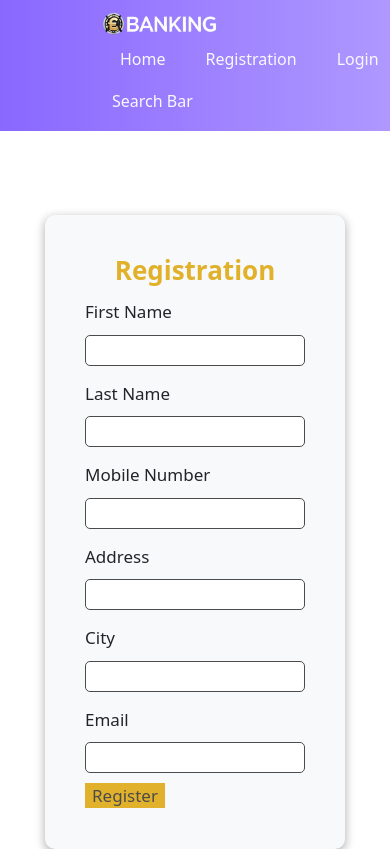
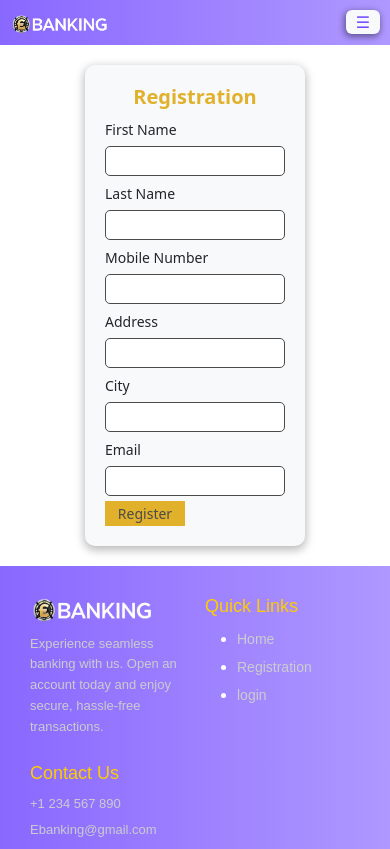
Before and after one commit to kishan421kr/E-Banking-Website, a React (Vite) app in the folder client/: page /registration in a window 390 px wide. Shown: the top 849 px of the page. Built offline with nearby package versions, Linux system fonts and the light colour scheme.

Commit message:
media query

```diff
--- a/client/src/Components/TopNavbar.jsx
+++ b/client/src/Components/TopNavbar.jsx
@@ -1,13 +1,15 @@
+import { useState } from "react"
 import { Link } from "react-router-dom"
 
 const TopNav=()=>{
+    const [isOpen ,setIsOpen] = useState(false);
     return(
 
         <>
 
 
             <div id="maindiv">
-                <article><img src={"/ebankinglogo.png"} alt="" width={"120"} height={"27"}/></article>
+                <article id="logoarticle"><img src={"/ebankinglogo.png"} alt="" width={"120"} height={"27"}/></article>
                 <article id="navbararticle">
                     <Link id="navbarlink" to={"home"}>Home</Link>
                     <Link id="navbarlink" to={"registration"}>Registration</Link>
@@ -16,7 +18,19 @@ const TopNav=()=>{
                 <article>
                     <div id="searchbar">Search Bar</div>
                 </article>
+                <div id="hamburger" onClick={() => setIsOpen(!isOpen)}>
+                    ☰
+                </div>
+
             </div>
+            <div id="sidebar" style={{display:`${isOpen?"block":"none"}`}}>
+                <article id="Sidenavbar">
+                        <Link id="sidenavbarlink" to={"home"}>Home</Link>
+                        <Link id="sidenavbarlink" to={"registration"}>Registration</Link>
+                        <Link id="sidenavbarlink" to={"login"}>Login</Link>
+                </article>
+            </div>
+
 
         </>
     )
--- a/client/src/Css/navbar.css
+++ b/client/src/Css/navbar.css
@@ -2,16 +2,61 @@
 #maindiv{
     display: flex;
     justify-content: space-between;
-     background: linear-gradient(to right,rgb(137, 104, 255),rgb(175, 152, 255));;
+     background: linear-gradient(to right,rgb(137, 104, 255),rgb(175, 152, 255));
     align-items: center;
     color: #F8F9FA;
     flex-wrap: wrap;
     padding: 10px 100px;
 }
 
+#hamburger{
+    display: none;
+    box-shadow: -1px 2px 6px 1px #00000069;
+    border-radius: 6px;
+    background-color: #F8F9FA;
+    color: #714aff;
+    cursor: pointer;
+    padding: 0px 10px;
+
+}
+#hamburger:hover{
+    background-color: #714aff;
+    color: #F8F9FA;
+}
 #navbararticle{
     display: flex;
     /* gap: 5px; */
+}
+#sidebar{
+    display: none;
+
+
+}
+#Sidenavbar{
+    display: flex;
+    flex-direction: column;
+    justify-content: center;
+    position: absolute;
+    right: 0px;
+    /* top: 0px; */
+    background: linear-gradient(to right,rgb(157, 131, 249),rgb(137, 104, 255));
+    width: 45%;
+    text-align: center;
+    height: 45%;
+    padding: 125px 40px;
+    transition: 1s ease;
+}
+#sidenavbarlink{
+    text-decoration: none;
+    color: #F8F9FA;
+    padding: 10px 10px;
+    border-radius: 20px;
+    transition: 0.3s ease;
+
+}
+#sidenavbarlink:hover{
+    background-color: #714aff ;
+    color: #F8F9FA;
 }
 
 #navbarlink{
@@ -33,3 +78,55 @@
     outline: none;
     font-size: 16px;
 }
+
+@media (max-width:769px){
+    #maindiv{
+        padding: 10px 50px;
+    }
+    #navbarlink{
+        text-decoration: none;
+        color: #F8F9FA;
+        padding: 10px 15px;
+        border-radius: 20px;
+        transition: 0.3s ease;
+    }
+
+
+}
+@media (max-width:580px){
+    #maindiv{
+        padding: 10px 10px;
+        justify-content:space-between;
+
+    }
+    #navbarlink{
+        text-decoration: none;
+        color: #F8F9FA;
+        padding: 10px 12px;
+        border-radius: 20px;
+        transition: 0.3s ease;
+    }
+    #logoarticle img{
+        width: 100px;
+        height: 22px;
+    }
+    #searchbar{
+        display: none;
+    }
+}
+@media (max-width:480px){
+    #navbararticle{
+        display: none;
+    }
+    #searchbar{
+        display: none;
+    }
+    #hamburger{
+        display: block;
+    }
+
+
+
+
+
+}
--- a/client/src/Css/style.css
+++ b/client/src/Css/style.css
@@ -8,8 +8,17 @@
     display: flex;
     justify-content: center;
     align-items: center;
-    height: 95vh;
+    height: fit-content;
+    padding: 50px;
 }
+
+#formsecondDiv{
+    background-color: #F8F9FA;
+    box-shadow:0px 3px 10px 1px #00000047;
+    padding: 40px;
+    border-radius: 10px;
+}
+
 
 #headingtwo{
     text-align: center;
@@ -42,6 +51,45 @@
 #inputlabel{
     margin-top: 5px;
 }
+
+
+@media(max-width:426px){
+    #formMainDiv {
+        padding: 20px;
+    }
+    #formdiv{
+        font-size: 16px;
+    }
+    #headingtwo{
+        font-weight: 700;
+        font-size: 20px;
+    }
+    #formsecondDiv{
+        padding: 20px;
+
+    }
+    #loginInput {
+        height: 30px;
+        width: 180px;
+        margin: 5px 0px;
+    }
+    #inputlabel {
+        margin-top: 1px;
+        font-size: 14px;
+    }
+    span{
+        font-size: 14px;
+    }
+    #loginsubmitbtn {
+        width: 74px;
+        height: 22px;
+        font-size: 14px;
+    }
+}
+
+
+
+
 #loginsubmitbtn{
     width: 80px;
     height: 25px;
@@ -68,14 +116,15 @@
     background-size: cover;
     background-position: center;
     background-repeat: no-repeat;
-    width: 100vw;
-    height: 100vh;
+    width: 100%;
+    height: auto;
     display: flex;
     justify-content: center;
     align-items: center;
-
+    padding: 100px 50px;
 }
 #loginSecondDiv{
+
     background-color: #F8F9FA;
     box-shadow:0px 3px 10px 1px #00000047;
     padding: 40px;
@@ -83,12 +132,6 @@
 }
 
 
-#formsecondDiv{
-    background-color: #F8F9FA;
-    box-shadow:0px 3px 10px 1px #00000047;
-    padding: 40px;
-    border-radius: 10px;
-}
 
 
 #minMainDiv{
@@ -172,6 +215,42 @@ footer {
     font-size: 18px;
 }
 
+@media (max-width:769px){
+    .footer-container {
+        display: flex;
+        flex-wrap: wrap;
+        justify-content: space-between;
+        max-width: 1000px;
+        margin: auto;
+        padding: 0 20px;
+    }
+    .footer-section {
+        flex: 1;
+        margin: 10px;
+        min-width: 210px;
+    }
+    .footer-section p {
+    color: #ccc;
+    font-size: 13px;
+    text-decoration: none;
+    margin-bottom: 5px;
+    display: block;
+}
+}
+
+@media (max-width:580px){
+    .footer-section {
+        flex: 1;
+        margin: 10px;
+        min-width: 155px;
+        font-size: 16px;
+    }
+    .footer-logo {
+        width: 125px;
+        margin-bottom: 10px;
+    }
+}
+
 /* .social-media a:hover {
     color: rgb(255, 204, 0);
 } */
@@ -209,3 +288,13 @@ p {
     font-size: 18px;
     line-height: 1.6;
 }
+@media (max-width:426px){
+    h2 {
+        margin-bottom: 10px;
+        font-size: 18px;
+    }
+    p {
+        font-size: 16px;
+        line-height: 1.6;
+    }
+}
--- a/client/src/Pages/Home.jsx
+++ b/client/src/Pages/Home.jsx
@@ -35,8 +35,8 @@ const Home=()=>{
 
         <>
              {/* <h1>Home Page</h1> */}
-             <div style={{width:"100%",height:"95vh", background:"overflow-hidden" }}>
-                <img src="home page img.jpg" alt="" width={"100%"} height={"100%"}/>
+             <div style={{width:"100%",height:"auto", background:"overflow-hidden" }}>
+                <img src="home page img.jpg" alt="" width={"100%"} height={"auto"}/>
              </div>
              <div id="description">
                 <div class="descriptioncontainer">
--- a/client/src/Pages/Login.jsx
+++ b/client/src/Pages/Login.jsx
@@ -51,7 +51,7 @@ const Login=()=>{
                     <input id="loginInput" type="text" name="email" value={input.email} onChange={handelInput} />
 
                     <br />
-                    <label >Password</label><br />
+                    <label id="inputlabel" >Password</label><br />
                     <input id="loginInput" type="password" name="password" value={input.password} onChange={handelInput} />
 
                     <br />
```
